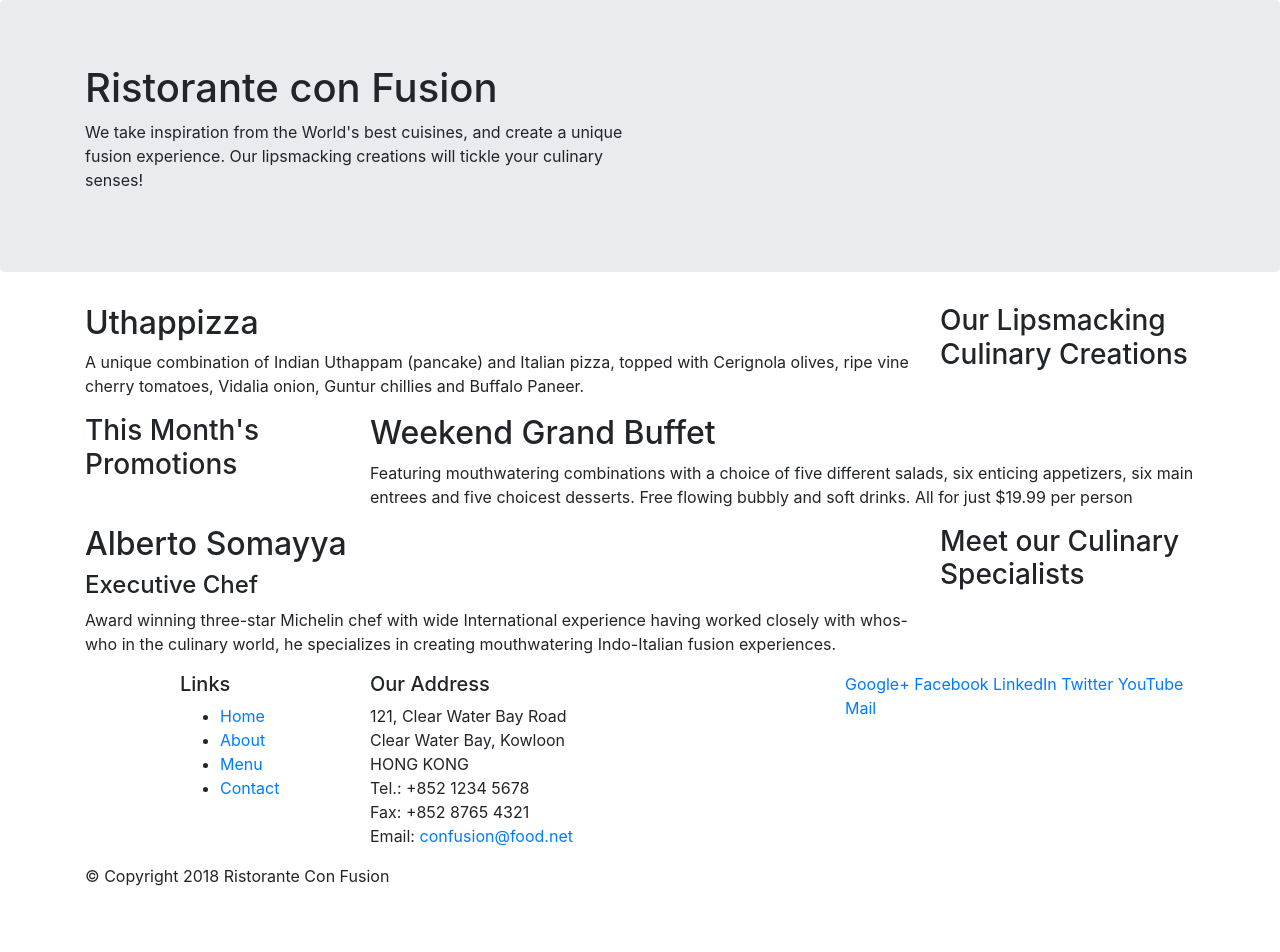
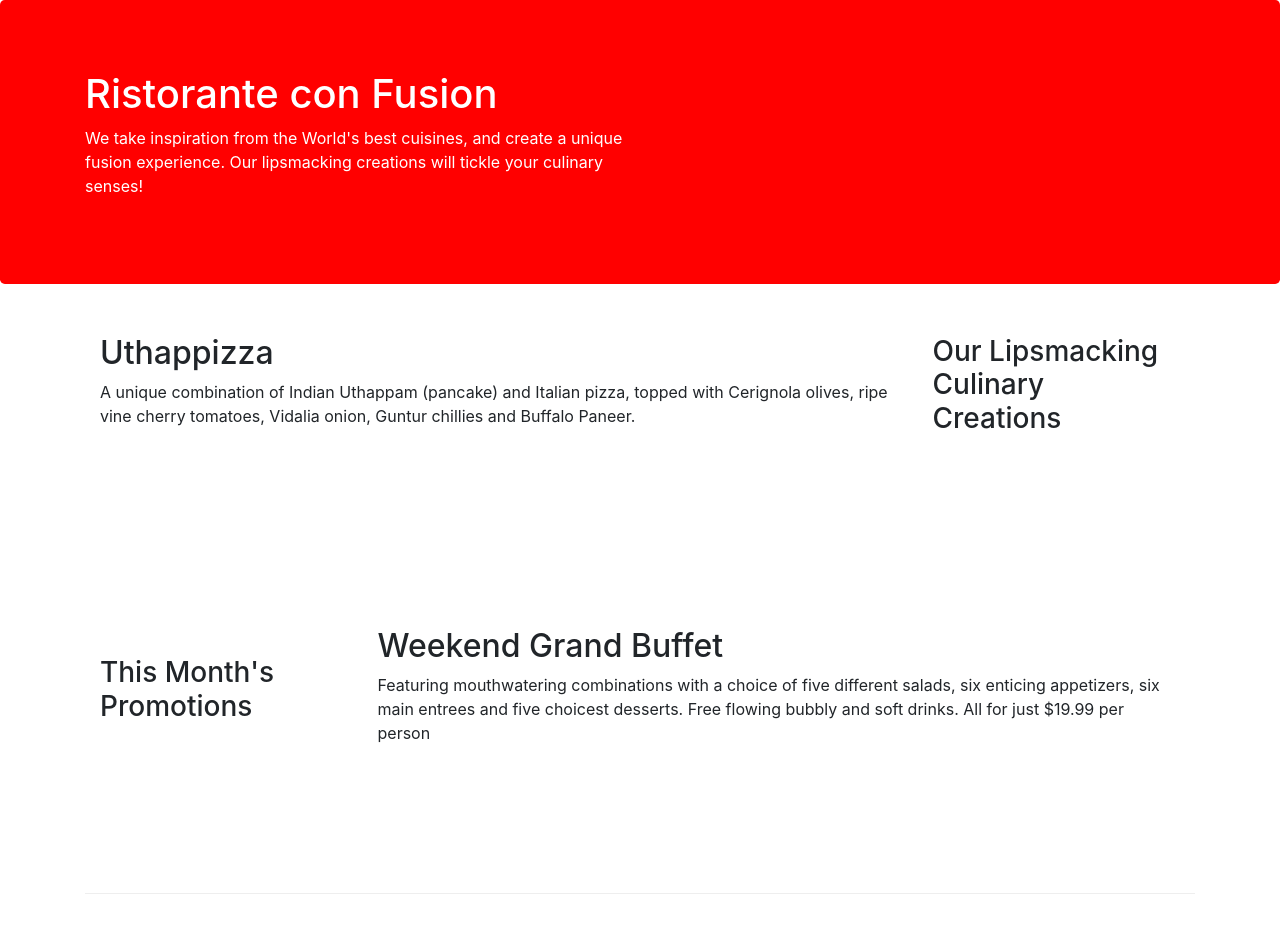
Before and after one commit to lulemoses67/conFusion-Bootstrap, a website: page index.html in a window 1280 px wide. Shown: the top 952 px of the page. Before the commit the page ends 904 px from the top, so only its background shows below. Drawn offline with nearby package versions, Linux system fonts and the light colour scheme.

Commit message:
bootstrap grid system part 2

```diff
--- /dev/null
+++ b/css/styles.css
@@ -0,0 +1,26 @@
+.row-header{
+    margin: 0 auto;
+    padding: 50px 0 50px 0;
+}
+.row-content{
+    margin: 0 auto;
+    padding: 50px 0 50px 0;
+    border-bottom: 1px ridge;
+    min-height: 400px;
+}
+.footer{
+    background-color: #01c4e9;
+    margin: 0 auto;
+    padding:  20px 0 20px 0;
+}
+.jumbotron{
+    padding: 70px 30px 70px 30px;
+    margin: auto;
+    background-color: red;
+    color: white;
+}
+.address{
+    font-size: 80%;
+    margin: 0;
+    color: #0f0f0f;
+}
--- a/index.html
+++ b/index.html
@@ -9,6 +9,7 @@
 
     <!-- Bootstrap CSS -->
     <link rel="stylesheet" href="node_modules/bootstrap/dist/css/bootstrap.min.css">
+    <link rel="stylesheet" href="css/styles.css">
     <title>Ristorante Con Fusion</title>
 </head>
 
@@ -28,7 +29,7 @@
     </header>
 
     <div class="container">
-        <div class="row">
+        <div class="row row-header align-items-center">
             <div class="col-12 col-sm-4 col-md-3 order-sm-last">
                 <h3>Our Lipsmacking Culinary Creations</h3>
             </div>
@@ -39,7 +40,7 @@
         </div>
 
 
-        <div class="row">
+        <div class="row row-content align-items-center">
             <div class="col-12 col-sm-4 col-md-3">
                 <h3>This Month's Promotions</h3>
             </div>
@@ -49,7 +50,7 @@
             </div>
         </div>
 
-        <div class="row">
+        <div class="row row-content align-items-center">
             <div class="col-12 col-sm-4 order-sm-last col-md-3">
                 <h3>Meet our Culinary Specialists</h3>
             </div>
@@ -61,12 +62,12 @@
         </div>
     </div>
 
-    <footer>
+    <footer class="footer">
         <div class="container">
             <div class="row">
                 <div class="col-4 offset-1 col-sm-2">
                     <h5>Links</h5>
-                    <ul>
+                    <ul class="list-unstyled">
                         <li><a href="#">Home</a></li>
                         <li><a href="#">About</a></li>
                         <li><a href="#">Menu</a></li>
@@ -84,8 +85,8 @@
 		              Email: <a href="mailto:confusion@food.net">confusion@food.net</a>
 		           </address>
                 </div>
-                <div class="col-12 col-sm-4">
-                    <div>
+                <div class="col-12 col-sm-4 align-self-center">
+                    <div class="text-center">
                         <a href="http://google.com/+">Google+</a>
                         <a href="http://www.facebook.com/profile.php?id=">Facebook</a>
                         <a href="http://www.linkedin.com/in/">LinkedIn</a>
@@ -95,7 +96,7 @@
                     </div>
                 </div>
            </div>
-           <div class="row">
+           <div class="row justify-content-center">
                 <div class="col-auto">
                     <p>© Copyright 2018 Ristorante Con Fusion</p>
                 </div>
```
